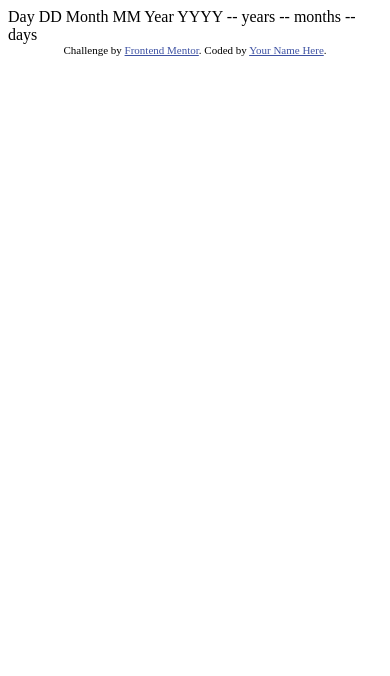
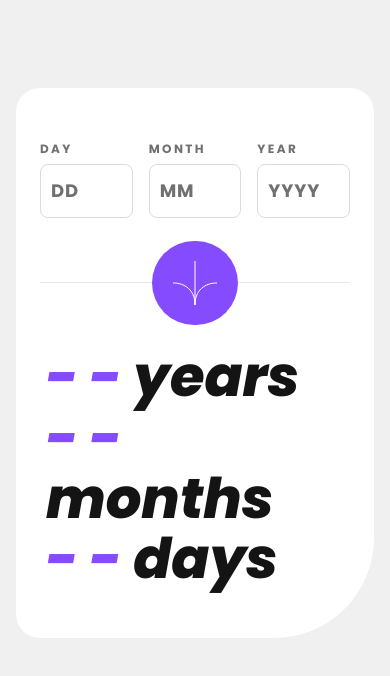
Before and after one commit to wendyhamel/FMAgeCalculatorApp, a plain HTML site: page index.html in a window 390 px wide. Drawn offline with nearby package versions, Linux system fonts and the light colour scheme.

Commit message:
Working out responsive styling

```diff
--- a/index.html
+++ b/index.html
@@ -8,30 +8,50 @@
 
   <title>Frontend Mentor | Age calculator app</title>
 
-  <!-- Feel free to remove these styles or customise in your own stylesheet 👍 -->
-  <style>
-    .attribution { font-size: 11px; text-align: center; }
-    .attribution a { color: hsl(228, 45%, 44%); }
-  </style>
+  <!-- Font -->
+  <link rel="stylesheet" href="style/font.css">
+
+<!--   Tailwind play cdn and local tailwind config file -->
+  <script src="https://cdn.tailwindcss.com"></script>
+  <script src="src/tailwind.config.js"></script>
+
 </head>
-<body>
+<body class="bg-off-white text-off-black pt-[5.5rem] px-4 pb-12 h-screen md:grid md:place-items-center">
 
-  Day
-  DD
+  <div class="bg-white rounded-t-3xl rounded-bl-3xl rounded-br-[100px] px-6 py-12 md:rounded-br-[160px] md:px-12">
+    <section>
+      <div class="grid grid-cols-3 gap-4 pb-16 max-w-xl">
+        <label for="day">
+          <span class="uppercase tracking-[0.2em] font-bold text-xs text-smokey-grey md:text-sm">Day</span>
+          <input id="day" class="w-full mt-1 px-2.5 py-3 border border-light-grey rounded-lg text-lg tracking-wider font-bold placeholder-smokey-grey md:text-3.5xl md:mt-4" type="number" min="0" max="31" placeholder="DD">
+        </label>
+        <label for="month">
+          <span class="uppercase tracking-[0.2em] font-bold text-xs text-smokey-grey md:text-sm">Month</span>
+          <input id="month" class="w-full mt-1 px-2.5 py-3 border border-light-grey rounded-lg text-lg tracking-wider font-bold placeholder-smokey-grey md:text-3.5xl md:mt-4" type="number" min="0" max="12" placeholder="MM">
+        </label>
+        <label for="year">
+          <span class="uppercase tracking-[0.2em] font-bold text-xs text-smokey-grey md:text-sm">Year</span>
+          <input id="year" class="w-full mt-1 px-2.5 py-3 border border-light-grey rounded-lg text-lg tracking-wider font-bold placeholder-smokey-grey md:text-3.5xl md:mt-4" type="number" min="1900" max="2023" placeholder="YYYY">
+        </label>
+      </div>
+      <div class="relative grid place-items-center">
+        <hr class="border-light-gray w-full lg:w-[730px]"/>
+        <div class="absolute grid place-items-center bg-purple rounded-full p-5 stroke-4 text-white md:end-0 md:p-6 md:stroke-2">
+          <svg xmlns="http://www.w3.org/2000/svg" width="46" height="44" viewBox="0 0 46 44"><g fill="none" stroke="currentColor"><path d="M1 22.019C8.333 21.686 23 25.616 23 44M23 44V0M45 22.019C37.667 21.686 23 25.616 23 44"/></g></svg>
+        </div>
+      </div>
+    </section>
+    <section class="pt-16 px-1.5">
+      <p class="text-5.5xl font-extrabold italic md:text-7xl xl:text-8xl"><span class="text-purple">- -</span> years</p>
+      <p class="text-5.5xl font-extrabold italic md:text-7xl xl:text-8xl"><span class="text-purple">- -</span> months</p>
+      <p class="text-5.5xl font-extrabold italic md:text-7xl xl:text-8xl"><span class="text-purple">- -</span> days</p>
+    </section>
+  </div>
 
-  Month
-  MM
 
-  Year
-  YYYY
-
-  -- years
-  -- months
-  -- days
-
-  <div class="attribution">
-    Challenge by <a href="https://www.frontendmentor.io?ref=challenge" target="_blank">Frontend Mentor</a>.
-    Coded by <a href="#">Your Name Here</a>.
-  </div>
+  <footer class="fixed bottom-0 inset-x-0 text-center text-xs py-2 bg-blue-dark/80 text-blue-pale opacity-0 translate-y-2 hover:opacity-100 hover:translate-y-0 transform transition ease-in-out duration-150">
+    Challenge by <a class="underline hover:text-gradient-end" href="https://www.frontendmentor.io/challenges/age-calculator-app-dF9DFFpj-Q" target="_blank">Frontend Mentor</a>.
+    Coded by <a class="underline hover:text-gradient-end" href="https://www.frontendmentor.io/profile/wendyhamel" target="_blank">Wendy Hamel</a>.
+  </footer>
 </body>
 </html>
--- /dev/null
+++ b/src/tailwind.config.js
@@ -0,0 +1,22 @@
+tailwind.config = {
+	theme: {
+		fontFamily: {
+			'sans': ['Poppins', 'sans-serif']
+		},
+		extend: {
+			fontSize: {
+				'3.5xl': '2rem',
+				'5.5xl': ['3.5rem', {lineHeight: '3.8rem'}],
+			},
+			colors: {
+				'purple': 'hsl(259, 100%, 65%)',
+				'red': 'hsl(0, 100%, 67%)',
+				'white': 'hsl(0, 0%, 100%)',
+				'off-white': 'hsl(0, 0%, 94%)',
+				'light-grey': 'hsl(0, 0%, 86%)',
+				'smokey-grey': 'hsl(0, 1%, 44%)',
+				'off-black': 'hsl(0, 0%, 8%)',
+			},
+		}
+	}
+}
--- /dev/null
+++ b/style/font.css
@@ -0,0 +1,33 @@
+@font-face {
+	font-family: Poppins;
+	src: url(/assets/fonts/Poppins-Regular.ttf);
+	font-weight: 400;
+}
+@font-face {
+	font-family: Poppins;
+	src: url(/assets/fonts/Poppins-Italic.ttf);
+	font-style: italic;
+	font-weight: 400;
+}
+@font-face {
+	font-family: Poppins;
+	src: url(/assets/fonts/Poppins-Bold.ttf);
+	font-weight: 700;
+}
+@font-face {
+	font-family: Poppins;
+	src: url(/assets/fonts/Poppins-BoldItalic.ttf);
+	font-style: italic;
+	font-weight: 700;
+}
+@font-face {
+	font-family: Poppins;
+	src: url(/assets/fonts/Poppins-ExtraBold.ttf);
+	font-weight: 800;
+}
+@font-face {
+	font-family: Poppins;
+	src: url(/assets/fonts/Poppins-ExtraBoldItalic.ttf);
+	font-style: italic;
+	font-weight: 800;
+}
```
Also changed, not shown: assets/images/icon-arrow.svg.
